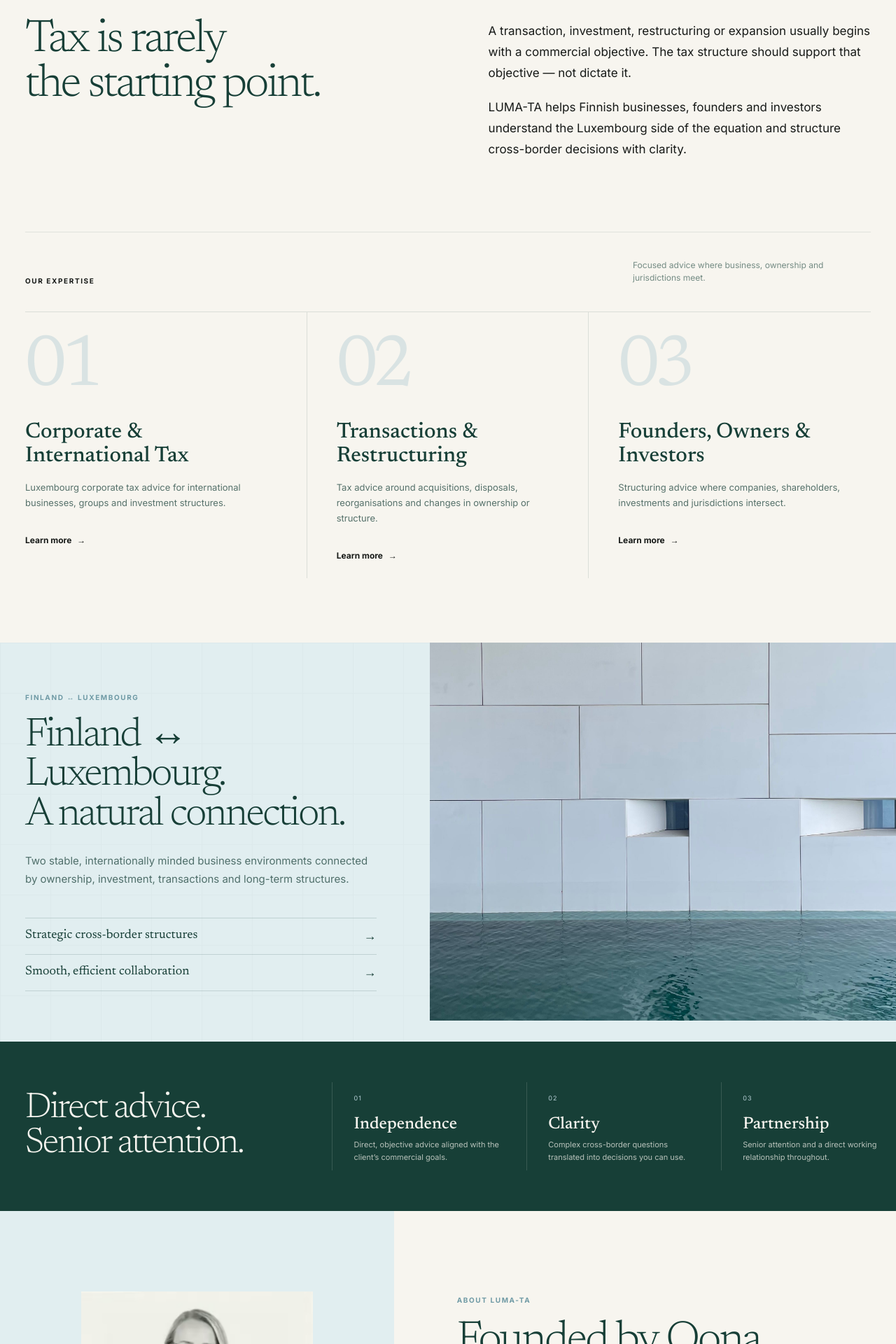
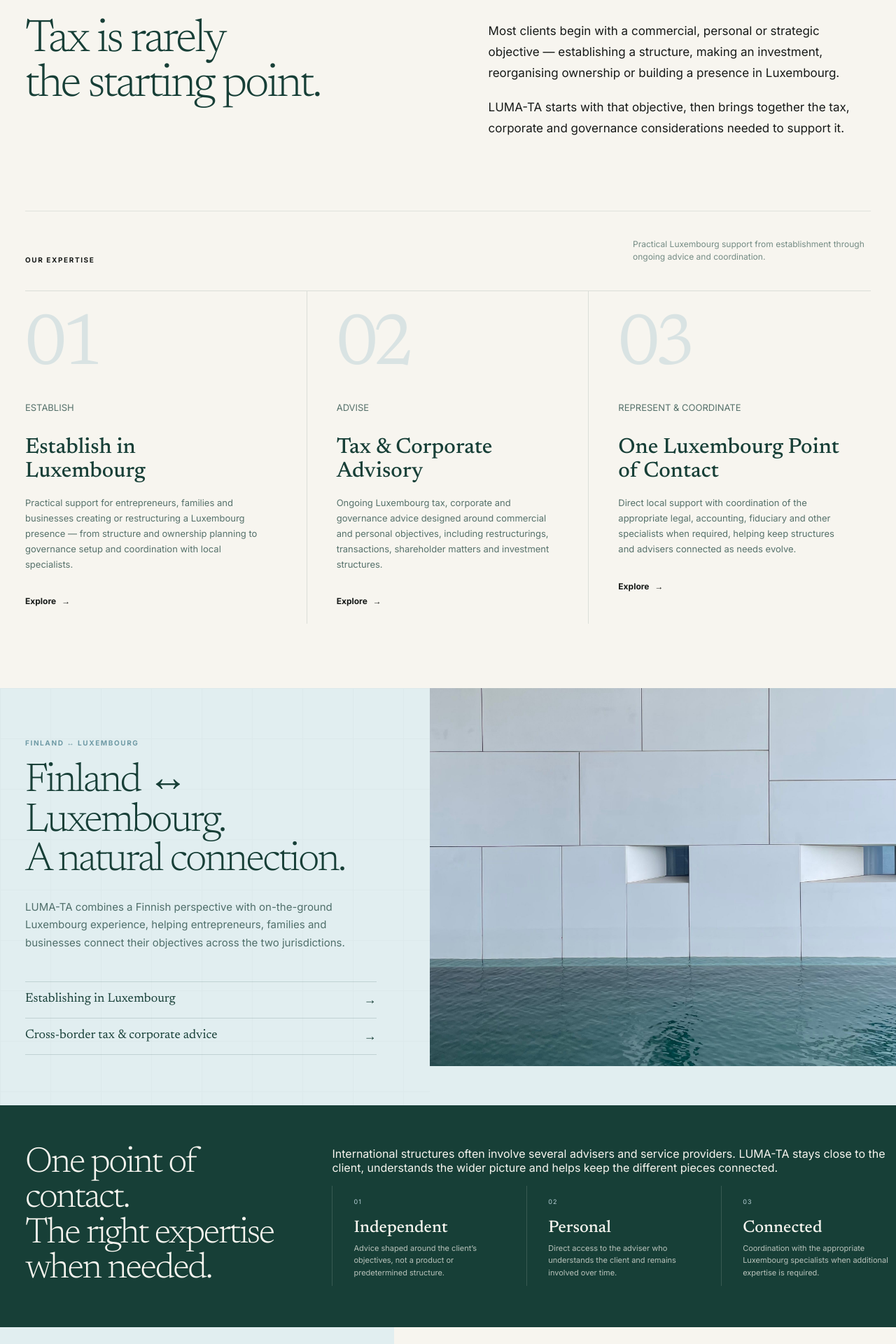
Before and after one commit to byondian/luma-ta, a Next.js app: page / in a window 1280 px wide. Shown: the part 840-2760 px from the top of the page at 70% size. Built offline with nearby package versions, Linux system fonts and the light colour scheme.

Commit message:
content(v0.2.6): broaden LUMA-TA proposition and service model

```diff
--- a/app/page.tsx
+++ b/app/page.tsx
@@ -4,15 +4,22 @@
 import { LTMonogram, Wordmark } from "@/components/Brand";
 
 const expertise = [
-  ["01", "Corporate & International Tax", "Luxembourg corporate tax advice for international businesses, groups and investment structures."],
-  ["02", "Transactions & Restructuring", "Tax advice around acquisitions, disposals, reorganisations and changes in ownership or structure."],
-  ["03", "Founders, Owners & Investors", "Structuring advice where companies, shareholders, investments and jurisdictions intersect."],
+  ["01", "ESTABLISH", "Establish in Luxembourg", "Practical support for entrepreneurs, families and businesses creating or restructuring a Luxembourg presence — from structure and ownership planning to governance setup and coordination with local specialists."],
+  ["02", "ADVISE", "Tax & Corporate Advisory", "Ongoing Luxembourg tax, corporate and governance advice designed around commercial and personal objectives, including restructurings, transactions, shareholder matters and investment structures."],
+  ["03", "REPRESENT & COORDINATE", "One Luxembourg Point of Contact", "Direct local support with coordination of the appropriate legal, accounting, fiduciary and other specialists when required, helping keep structures and advisers connected as needs evolve."],
 ];
 
 const principles = [
-  ["01", "Independence", "Direct, objective advice aligned with the client’s commercial goals."],
-  ["02", "Clarity", "Complex cross-border questions translated into decisions you can use."],
-  ["03", "Partnership", "Senior attention and a direct working relationship throughout."],
+  ["01", "Independent", "Advice shaped around the client’s objectives, not a product or predetermined structure."],
+  ["02", "Personal", "Direct access to the adviser who understands the client and remains involved over time."],
+  ["03", "Connected", "Coordination with the appropriate Luxembourg specialists when additional expertise is required."],
+];
+
+const process = [
+  ["01", "Understand", "Start with the objective, circumstances and wider context."],
+  ["02", "Analyse", "Identify the relevant Luxembourg tax, corporate and governance considerations."],
+  ["03", "Advise", "Provide clear options and practical recommendations."],
+  ["04", "Support", "Stay involved through implementation and as needs evolve."],
 ];
 
 const heroImage = "/images/luma-ta/hero-primary.jpg";
@@ -35,7 +42,7 @@
         <div className="wf-hero-copy">
           <p className="eyebrow eyebrow-ice">FINLAND <span>↔</span> LUXEMBOURG</p>
           <h1 id="hero-title">Tax structuring<br />across borders.</h1>
-          <p className="wf-hero-lede">Independent cross-border tax advice for Finnish businesses, founders and investors with Luxembourg interests.</p>
+          <p className="wf-hero-lede">Practical Luxembourg tax and corporate advice for entrepreneurs, families and businesses with international interests.</p>
           <div className="wf-hero-actions">
             <Link className="button button-ivory" href="/contact">Book a conversation</Link>
             <Link className="text-link text-link-light" href="/expertise">Explore our expertise <span>→</span></Link>
@@ -49,20 +56,21 @@
       <section className="wf-intro wf-shell">
         <h2>Tax is rarely<br />the starting point.</h2>
         <div className="wf-intro-copy">
-          <p>A transaction, investment, restructuring or expansion usually begins with a commercial objective. The tax structure should support that objective — not dictate it.</p>
-          <p>LUMA-TA helps Finnish businesses, founders and investors understand the Luxembourg side of the equation and structure cross-border decisions with clarity.</p>
+          <p>Most clients begin with a commercial, personal or strategic objective — establishing a structure, making an investment, reorganising ownership or building a presence in Luxembourg.</p>
+          <p>LUMA-TA starts with that objective, then brings together the tax, corporate and governance considerations needed to support it.</p>
         </div>
       </section>
 
       <section className="wf-expertise wf-shell" id="expertise">
-        <div className="wf-section-head"><p className="eyebrow">OUR EXPERTISE</p><p>Focused advice where business, ownership and jurisdictions meet.</p></div>
+        <div className="wf-section-head"><p className="eyebrow">OUR EXPERTISE</p><p>Practical Luxembourg support from establishment through ongoing advice and coordination.</p></div>
         <div className="wf-expertise-grid">
-          {expertise.map(([n, title, body]) => (
+          {expertise.map(([n, label, title, body]) => (
             <article key={n}>
               <span className="wf-big-number">{n}</span>
+              <p className="wf-service-label">{label}</p>
               <h3>{title}</h3>
               <p>{body}</p>
-              <Link className="text-link" href="/expertise">Learn more <span>→</span></Link>
+              <Link className="text-link" href="/expertise">Explore <span>→</span></Link>
             </article>
           ))}
         </div>
@@ -72,10 +80,10 @@
         <div className="wf-finlux-copy">
           <p className="eyebrow eyebrow-blue">FINLAND ↔ LUXEMBOURG</p>
           <h2>Finland ↔ Luxembourg.<br />A natural connection.</h2>
-          <p>Two stable, internationally minded business environments connected by ownership, investment, transactions and long-term structures.</p>
+          <p>LUMA-TA combines a Finnish perspective with on-the-ground Luxembourg experience, helping entrepreneurs, families and businesses connect their objectives across the two jurisdictions.</p>
           <div className="wf-finlux-links">
-            <Link href="/finland-luxembourg">Strategic cross-border structures <span>→</span></Link>
-            <Link href="/finland-luxembourg">Smooth, efficient collaboration <span>→</span></Link>
+            <Link href="/finland-luxembourg">Establishing in Luxembourg <span>→</span></Link>
+            <Link href="/finland-luxembourg">Cross-border tax & corporate advice <span>→</span></Link>
           </div>
         </div>
         <figure className="wf-finlux-image" aria-label="Pale architecture and reflective water">
@@ -84,8 +92,10 @@
       </section>
 
       <section className="wf-direct">
-        <div className="wf-shell wf-direct-grid">
-          <h2>Direct advice.<br />Senior attention.</h2>
+        <div className="wf-shell wf-direct-grid wf-direct-grid-expanded">
+          <h2>One point of contact.<br />The right expertise when needed.</h2>
+          <div className="wf-direct-content">
+            <p className="wf-direct-intro">International structures often involve several advisers and service providers. LUMA-TA stays close to the client, understands the wider picture and helps keep the different pieces connected.</p>
             <div className="wf-principles">
               {principles.map(([n, title, body]) => (
                 <article key={n}>
@@ -94,6 +104,7 @@
                   <p>{body}</p>
                 </article>
               ))}
+            </div>
           </div>
         </div>
       </section>
@@ -105,11 +116,30 @@
           </div>
         </figure>
         <div className="wf-founder-copy">
-          <p className="eyebrow eyebrow-blue">ABOUT LUMA-TA</p>
-          <h2>Founded by Oona</h2>
-          <p>LUMA-TA is a Luxembourg-based advisory practice focused on corporate and international tax matters, with a particular perspective on Finland–Luxembourg cross-border questions.</p>
-          <p>Oona’s approach is direct, commercial and founder-led: understand the objective first, then make the tax structure support it.</p>
+          <p className="eyebrow eyebrow-blue">FOUNDER</p>
+          <h2>Oona</h2>
+          <p className="wf-founder-role">Founder · Tax & Corporate Adviser</p>
+          <p>LUMA-TA helps entrepreneurs, families and businesses establish, manage and develop their interests in Luxembourg with practical, personal advice.</p>
+          <p>Drawing on experience across family office, tax, legal and corporate governance matters, Oona brings together the different considerations involved in establishing and operating a Luxembourg presence — and coordinates with the right local specialists where additional expertise is required.</p>
+          <p>Clients have one trusted point of contact who understands their circumstances, stays involved and helps keep the different pieces connected as their needs evolve.</p>
+          <div className="wf-founder-meta"><span>Based in Luxembourg</span><span>Finnish · English · Dutch</span></div>
+          <p className="wf-founder-closing">Independent advice. Local expertise. One trusted relationship.</p>
           <Link className="text-link" href="/about">Read more about Oona <span>→</span></Link>
+        </div>
+      </section>
+
+      <section className="wf-process">
+        <div className="wf-shell">
+          <div className="wf-section-head"><p className="eyebrow">HOW WE WORK</p><p>Clear advice starts with understanding the objective.</p></div>
+          <div className="wf-process-grid">
+            {process.map(([n, title, body]) => (
+              <article key={n}>
+                <span>{n}</span>
+                <h3>{title}</h3>
+                <p>{body}</p>
+              </article>
+            ))}
+          </div>
         </div>
       </section>
 
@@ -133,7 +163,10 @@
 
       <section className="wf-cta">
         <div className="wf-shell wf-cta-inner">
-          <h2>Let’s discuss your<br />international ambitions.</h2>
+          <div className="wf-cta-copy">
+            <h2>Let’s discuss<br />your Luxembourg plans.</h2>
+            <p>Start with the objective. We can work out the structure from there.</p>
+          </div>
           <Link className="button button-ivory" href="/contact">Book a conversation</Link>
         </div>
       </section>
@@ -142,11 +175,11 @@
         <div className="wf-shell wf-footer-grid">
           <div className="wf-footer-brand">
             <div className="wf-footer-lockup"><LTMonogram className="wf-footer-mark" /><Wordmark showDescriptor /></div>
-            <p>Independent cross-border tax advice for Finnish businesses, founders and investors with Luxembourg interests.</p>
+            <p>Practical Luxembourg tax and corporate advice for entrepreneurs, families and businesses with international interests.</p>
           </div>
           <nav><Link href="/expertise">Expertise</Link><Link href="/finland-luxembourg">Finland ↔ Luxembourg</Link><Link href="/about">About</Link></nav>
           <nav><Link href="/insights">Insights</Link><Link href="/contact">Contact</Link></nav>
-          <div className="wf-footer-contact"><p>luma-ta.com</p><p>Luxembourg</p></div>
+          <div className="wf-footer-contact"><p>luma-ta.com</p><p>Luxembourg</p><p>Finnish · English · Dutch</p></div>
         </div>
         <div className="wf-shell wf-footer-legal"><span>© 2026 LUMA-TA. All rights reserved.</span><span>Privacy · Legal Notice · Terms</span></div>
       </footer>
```
Lines whose indentation alone changed are shown as unchanged.
